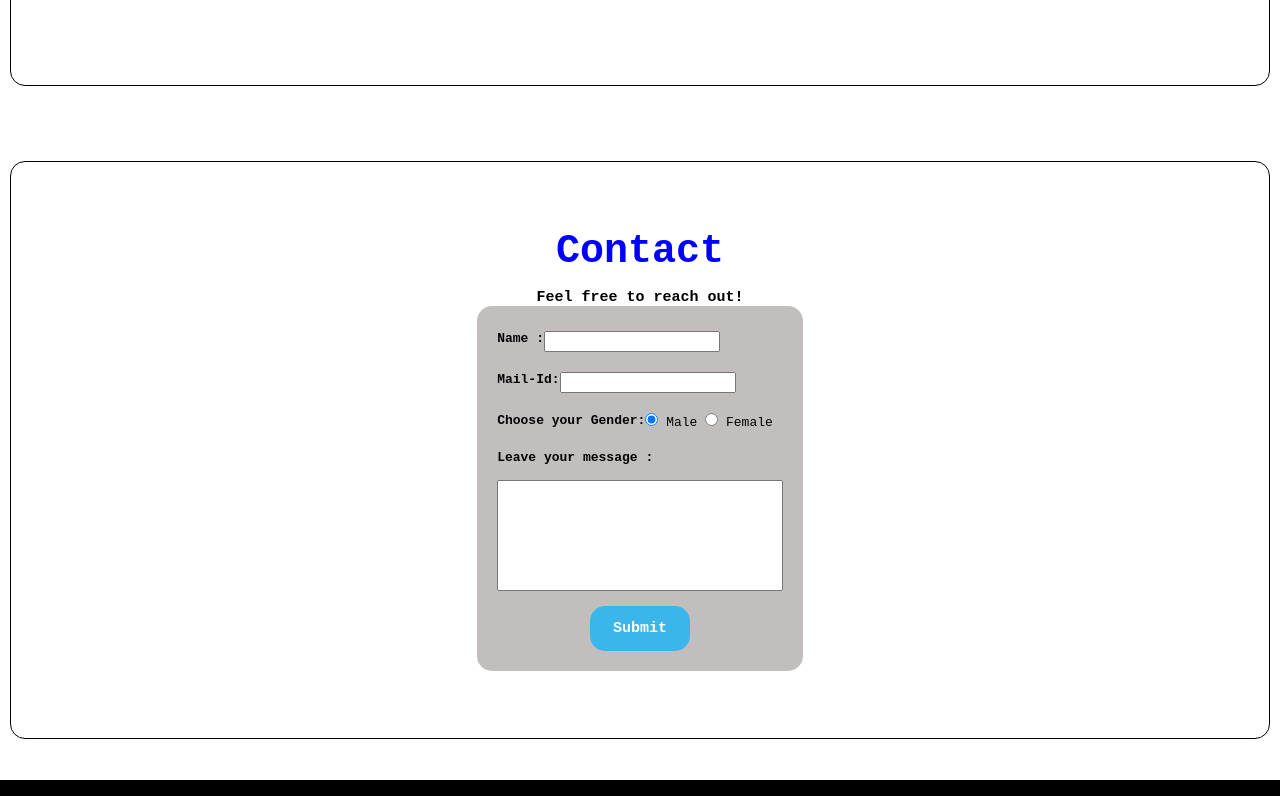
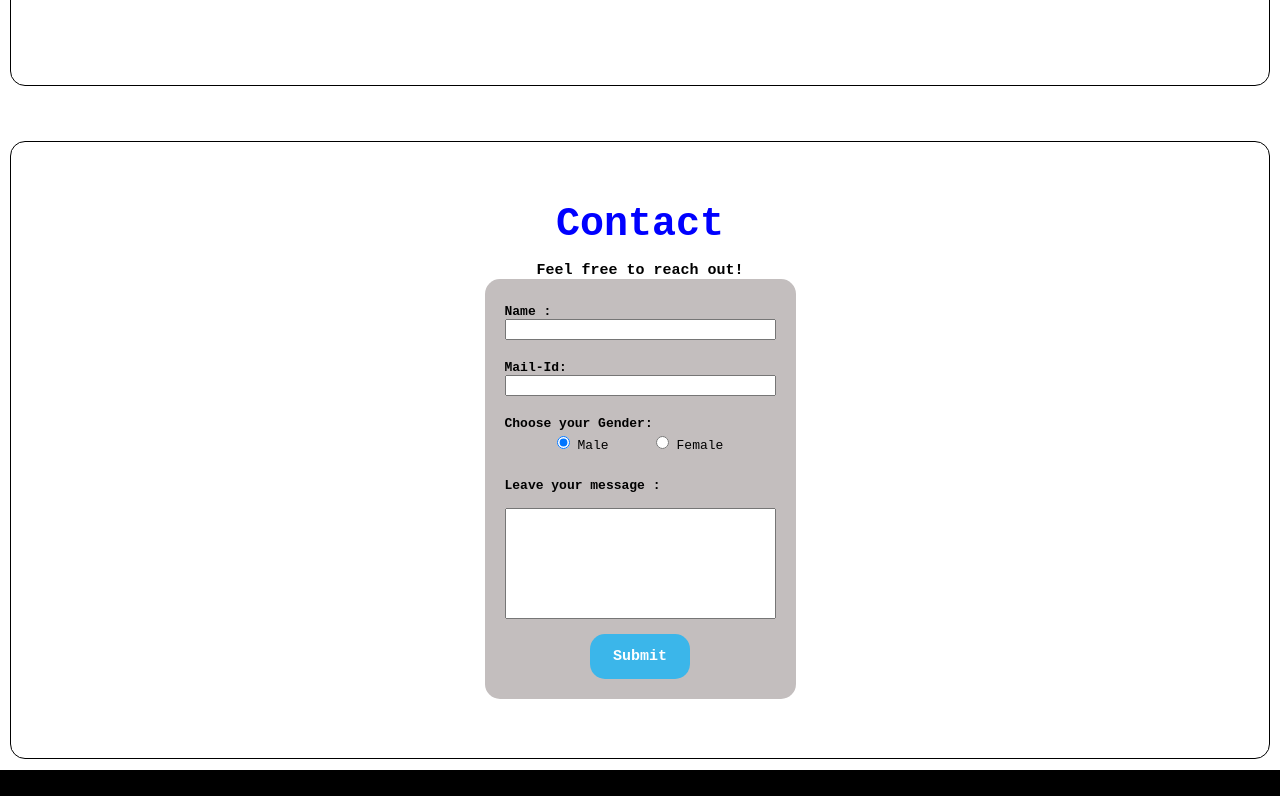
Before and after one commit to chjayarajesh/portfolio, a plain HTML site: page index.html in a window 1280 px wide. Shown: the part 3140-3936 px from the top of the page. Drawn offline with Linux system fonts and the light colour scheme.

Commit message:
portfolio(CSS)

```diff
--- a/style.css
+++ b/style.css
@@ -135,6 +135,7 @@ section{
 /*contact*/
 .contact{
     height: 80vh;
+    padding-bottom: 0px;
 }
 .contact > div{
     border: solid;
@@ -146,6 +147,7 @@ section{
     align-items: center;
     border-radius: 15px;
     border-width: 1px;
+    padding: 20px;
 }
 .contact  h2{
     color: blue;
@@ -170,6 +172,7 @@ section{
     padding: 5px;
     width: 100%;
     display: flex;
+    flex-direction: column;
 }
 .contact button{
     height: 45px;
@@ -188,8 +191,10 @@ section{
     color: rgb(0, 229, 255);
     background-color: blue;
 }
-form .message{
-    flex-direction: column;
+.gen > div{
+    margin: 5px;
+    display: flex;
+    justify-content: space-evenly;
 }
 form textarea{
     resize: none;
```
